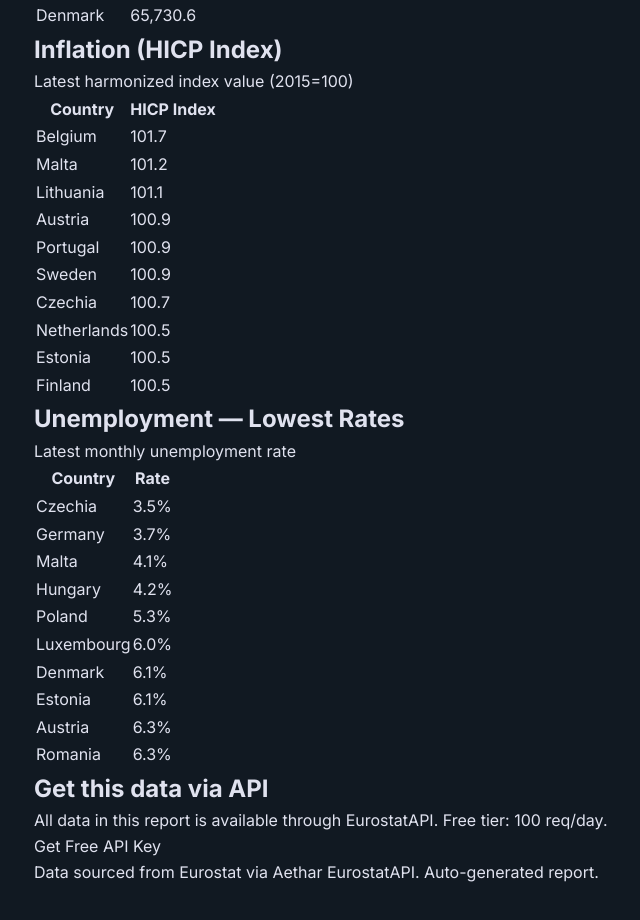
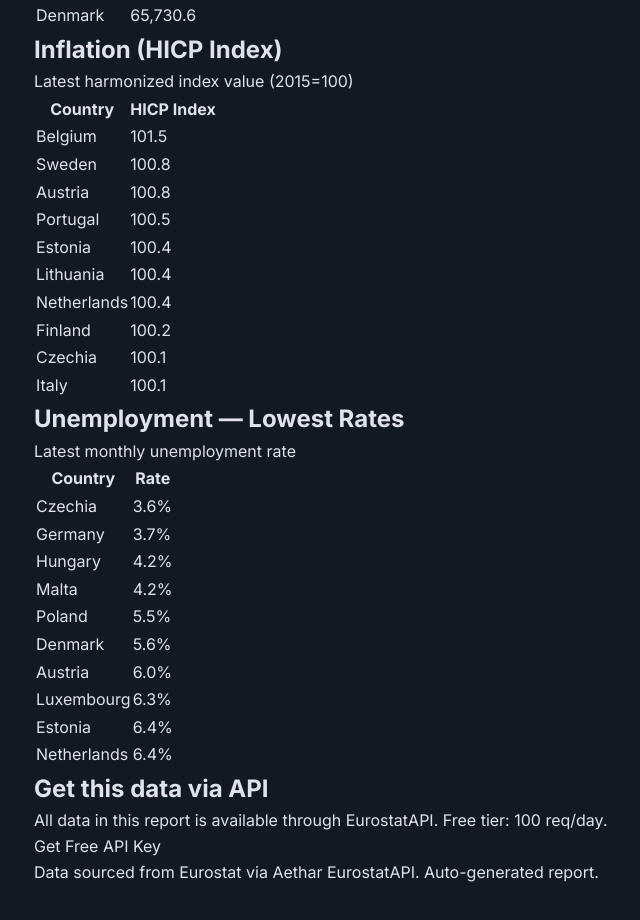
Before and after one commit to aethar-dev/aethar-data-pages, a Next.js app: page /reports/weekly-2026-w18 in a window 1280 px wide. Shown: the part 560-1480 px from the top of the page, without its empty margins (80-720 px from the left). Built offline with nearby package versions, Linux system fonts and the light colour scheme.

Commit message:
data: weekly report 2026-05-03 [skip ci]

```diff
--- a/app/reports/weekly-2026-w18/page.tsx
+++ b/app/reports/weekly-2026-w18/page.tsx
@@ -22,7 +22,7 @@ export default function WeeklyReport() {
           <tbody>
               <tr key="DE" className="border-b border-[#2A2D3A]/50">
                 <td className="py-2 pr-4 text-sm text-white">Germany</td>
-                <td className="py-2 text-right font-mono text-sm text-[#4DD0E1]">723,601.4</td>
+                <td className="py-2 text-right font-mono text-sm text-[#4DD0E1]">721,992.8</td>
               </tr>
               <tr key="FR" className="border-b border-[#2A2D3A]/50">
                 <td className="py-2 pr-4 text-sm text-white">France</td>
@@ -73,43 +73,43 @@ export default function WeeklyReport() {
           <tbody>
               <tr key="BE" className="border-b border-[#2A2D3A]/50">
                 <td className="py-2 pr-4 text-sm text-white">Belgium</td>
-                <td className="py-2 text-right font-mono text-sm text-[#4DD0E1]">101.7</td>
+                <td className="py-2 text-right font-mono text-sm text-[#4DD0E1]">101.5</td>
               </tr>
-              <tr key="MT" className="border-b border-[#2A2D3A]/50">
-                <td className="py-2 pr-4 text-sm text-white">Malta</td>
-                <td className="py-2 text-right font-mono text-sm text-[#4DD0E1]">101.2</td>
-              </tr>
-              <tr key="LT" className="border-b border-[#2A2D3A]/50">
-                <td className="py-2 pr-4 text-sm text-white">Lithuania</td>
-                <td className="py-2 text-right font-mono text-sm text-[#4DD0E1]">101.1</td>
+              <tr key="SE" className="border-b border-[#2A2D3A]/50">
+                <td className="py-2 pr-4 text-sm text-white">Sweden</td>
+                <td className="py-2 text-right font-mono text-sm text-[#4DD0E1]">100.8</td>
               </tr>
               <tr key="AT" className="border-b border-[#2A2D3A]/50">
                 <td className="py-2 pr-4 text-sm text-white">Austria</td>
-                <td className="py-2 text-right font-mono text-sm text-[#4DD0E1]">100.9</td>
+                <td className="py-2 text-right font-mono text-sm text-[#4DD0E1]">100.8</td>
               </tr>
               <tr key="PT" className="border-b border-[#2A2D3A]/50">
                 <td className="py-2 pr-4 text-sm text-white">Portugal</td>
-                <td className="py-2 text-right font-mono text-sm text-[#4DD0E1]">100.9</td>
-              </tr>
-              <tr key="SE" className="border-b border-[#2A2D3A]/50">
-                <td className="py-2 pr-4 text-sm text-white">Sweden</td>
-                <td className="py-2 text-right font-mono text-sm text-[#4DD0E1]">100.9</td>
-              </tr>
-              <tr key="CZ" className="border-b border-[#2A2D3A]/50">
-                <td className="py-2 pr-4 text-sm text-white">Czechia</td>
-                <td className="py-2 text-right font-mono text-sm text-[#4DD0E1]">100.7</td>
-              </tr>
-              <tr key="NL" className="border-b border-[#2A2D3A]/50">
-                <td className="py-2 pr-4 text-sm text-white">Netherlands</td>
                 <td className="py-2 text-right font-mono text-sm text-[#4DD0E1]">100.5</td>
               </tr>
               <tr key="EE" className="border-b border-[#2A2D3A]/50">
                 <td className="py-2 pr-4 text-sm text-white">Estonia</td>
-                <td className="py-2 text-right font-mono text-sm text-[#4DD0E1]">100.5</td>
+                <td className="py-2 text-right font-mono text-sm text-[#4DD0E1]">100.4</td>
+              </tr>
+              <tr key="LT" className="border-b border-[#2A2D3A]/50">
+                <td className="py-2 pr-4 text-sm text-white">Lithuania</td>
+                <td className="py-2 text-right font-mono text-sm text-[#4DD0E1]">100.4</td>
+              </tr>
+              <tr key="NL" className="border-b border-[#2A2D3A]/50">
+                <td className="py-2 pr-4 text-sm text-white">Netherlands</td>
+                <td className="py-2 text-right font-mono text-sm text-[#4DD0E1]">100.4</td>
               </tr>
               <tr key="FI" className="border-b border-[#2A2D3A]/50">
                 <td className="py-2 pr-4 text-sm text-white">Finland</td>
-                <td className="py-2 text-right font-mono text-sm text-[#4DD0E1]">100.5</td>
+                <td className="py-2 text-right font-mono text-sm text-[#4DD0E1]">100.2</td>
+              </tr>
+              <tr key="CZ" className="border-b border-[#2A2D3A]/50">
+                <td className="py-2 pr-4 text-sm text-white">Czechia</td>
+                <td className="py-2 text-right font-mono text-sm text-[#4DD0E1]">100.1</td>
+              </tr>
+              <tr key="IT" className="border-b border-[#2A2D3A]/50">
+                <td className="py-2 pr-4 text-sm text-white">Italy</td>
+                <td className="py-2 text-right font-mono text-sm text-[#4DD0E1]">100.1</td>
               </tr>
           </tbody>
         </table>
@@ -124,43 +124,43 @@ export default function WeeklyReport() {
           <tbody>
               <tr key="CZ" className="border-b border-[#2A2D3A]/50">
                 <td className="py-2 pr-4 text-sm text-white">Czechia</td>
-                <td className="py-2 text-right font-mono text-sm text-[#4DD0E1]">3.5%</td>
+                <td className="py-2 text-right font-mono text-sm text-[#4DD0E1]">3.6%</td>
               </tr>
               <tr key="DE" className="border-b border-[#2A2D3A]/50">
                 <td className="py-2 pr-4 text-sm text-white">Germany</td>
                 <td className="py-2 text-right font-mono text-sm text-[#4DD0E1]">3.7%</td>
               </tr>
-              <tr key="MT" className="border-b border-[#2A2D3A]/50">
-                <td className="py-2 pr-4 text-sm text-white">Malta</td>
-                <td className="py-2 text-right font-mono text-sm text-[#4DD0E1]">4.1%</td>
-              </tr>
               <tr key="HU" className="border-b border-[#2A2D3A]/50">
                 <td className="py-2 pr-4 text-sm text-white">Hungary</td>
                 <td className="py-2 text-right font-mono text-sm text-[#4DD0E1]">4.2%</td>
               </tr>
+              <tr key="MT" className="border-b border-[#2A2D3A]/50">
+                <td className="py-2 pr-4 text-sm text-white">Malta</td>
+                <td className="py-2 text-right font-mono text-sm text-[#4DD0E1]">4.2%</td>
+              </tr>
               <tr key="PL" className="border-b border-[#2A2D3A]/50">
                 <td className="py-2 pr-4 text-sm text-white">Poland</td>
-                <td className="py-2 text-right font-mono text-sm text-[#4DD0E1]">5.3%</td>
+                <td className="py-2 text-right font-mono text-sm text-[#4DD0E1]">5.5%</td>
+              </tr>
+              <tr key="DK" className="border-b border-[#2A2D3A]/50">
+                <td className="py-2 pr-4 text-sm text-white">Denmark</td>
+                <td className="py-2 text-right font-mono text-sm text-[#4DD0E1]">5.6%</td>
+              </tr>
+              <tr key="AT" className="border-b border-[#2A2D3A]/50">
+                <td className="py-2 pr-4 text-sm text-white">Austria</td>
+                <td className="py-2 text-right font-mono text-sm text-[#4DD0E1]">6.0%</td>
               </tr>
               <tr key="LU" className="border-b border-[#2A2D3A]/50">
                 <td className="py-2 pr-4 text-sm text-white">Luxembourg</td>
-                <td className="py-2 text-right font-mono text-sm text-[#4DD0E1]">6.0%</td>
-              </tr>
-              <tr key="DK" className="border-b border-[#2A2D3A]/50">
-                <td className="py-2 pr-4 text-sm text-white">Denmark</td>
-                <td className="py-2 text-right font-mono text-sm text-[#4DD0E1]">6.1%</td>
+                <td className="py-2 text-right font-mono text-sm text-[#4DD0E1]">6.3%</td>
               </tr>
               <tr key="EE" className="border-b border-[#2A2D3A]/50">
                 <td className="py-2 pr-4 text-sm text-white">Estonia</td>
-                <td className="py-2 text-right font-mono text-sm text-[#4DD0E1]">6.1%</td>
+                <td className="py-2 text-right font-mono text-sm text-[#4DD0E1]">6.4%</td>
               </tr>
-              <tr key="AT" className="border-b border-[#2A2D3A]/50">
-                <td className="py-2 pr-4 text-sm text-white">Austria</td>
-                <td className="py-2 text-right font-mono text-sm text-[#4DD0E1]">6.3%</td>
-              </tr>
-              <tr key="RO" className="border-b border-[#2A2D3A]/50">
-                <td className="py-2 pr-4 text-sm text-white">Romania</td>
-                <td className="py-2 text-right font-mono text-sm text-[#4DD0E1]">6.3%</td>
+              <tr key="NL" className="border-b border-[#2A2D3A]/50">
+                <td className="py-2 pr-4 text-sm text-white">Netherlands</td>
+                <td className="py-2 text-right font-mono text-sm text-[#4DD0E1]">6.4%</td>
               </tr>
           </tbody>
         </table>
```
